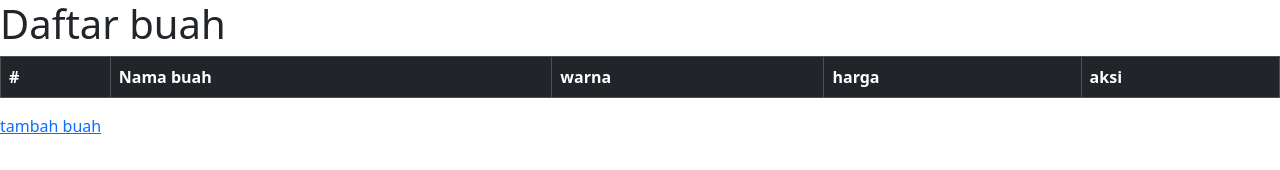
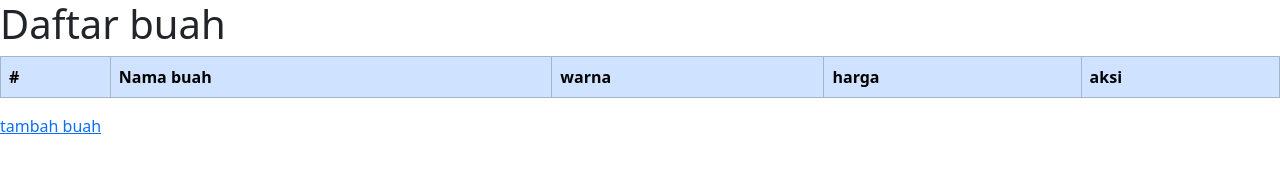
Before and after one commit to Mahda07/buah, a plain HTML site: page index.html in a window 1280 px wide. Drawn offline with nearby package versions, Linux system fonts and the light colour scheme; no server answers.

Commit message:
menambah warna tabel

```diff
--- a/index.html
+++ b/index.html
@@ -15,7 +15,7 @@
   <h1>Daftar buah</h1>
 
   <table class="table table-striped table-bordered" id="daftar-buah">
-    <thead class="table-dark">
+    <thead class="table-primary">
       <tr>
         <th scope="col">#</th>
         <th scope="col">Nama buah</th>
```
